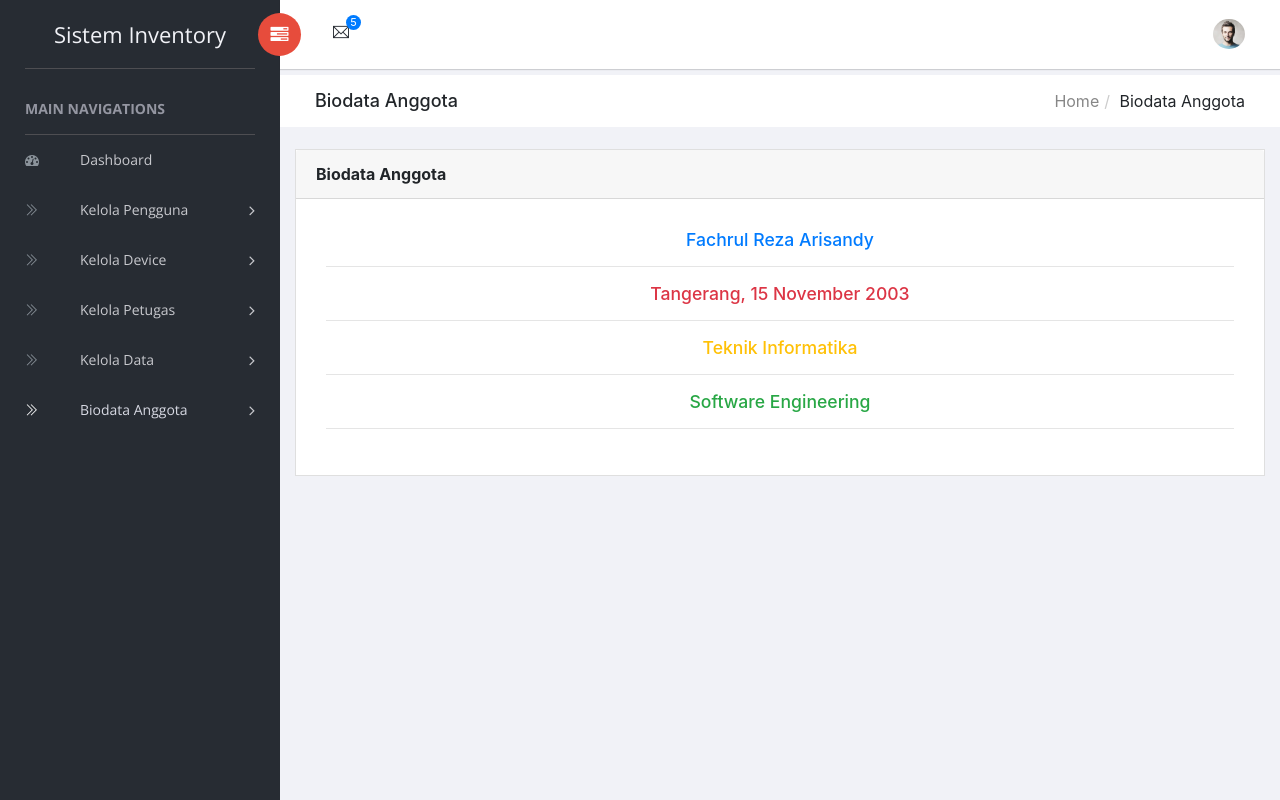
After one commit to global-institute/main-page, a PHP site: page /main-page/Reza.php in a window 1280 px wide. The commit adds this page. Run offline with PHP 8.4, Linux system fonts and the light colour scheme; a user stored in the database is signed in; data comes from the database, SQL or seed files in the repository; some libraries are stand-ins or nearby versions.

Commit message:
add file reza

```diff
--- /dev/null
+++ b/Reza.php
@@ -0,0 +1,67 @@
+<?php
+session_start();
+require 'config.php';
+$page = "biodata";
+include 'header.php';
+?>
+    <div class="breadcrumbs">
+        <div class="col-sm-4">
+            <div class="page-header float-left">
+                <div class="page-title">
+                    <h1>Biodata Anggota</h1>
+                </div>
+            </div>
+        </div>
+		<div class="col-sm-8">
+			<div class="page-header float-right">
+				<div class="page-title">
+					<ol class="breadcrumb text-right">
+						<li class="breadcrumb-item"><a href="index.php">Home</a></li>
+                        <li class="active">Biodata Anggota</li>
+                    </ol>
+                </div>
+            </div>
+        </div>
+    </div>
+	<div class="content mt-3">
+        <div class="animated fadeIn">
+            <div class="row">
+                <div class="col-lg-12">
+                    <div class="card">
+                        <div class="card-header">
+                            <strong class="card-title">Biodata Anggota</strong>
+                        </div>
+                        <div class="card-body">
+                            <!-- Credit Card -->
+                            <div id="pay-invoice">
+                                <div class="card-body">
+                                    <div class="card-title">
+                                        <h4 class="text-center text-primary">Fachrul Reza Arisandy</h4>
+                                        <hr>
+                                        <h4 class="text-center text-danger">Tangerang, 15 November 2003</h4>
+                                        <hr>
+                                        <h4 class="text-center text-warning">Teknik Informatika</h4>
+                                        <hr>
+                                        <h4 class="text-center text-success">Software Engineering</h4>
+                                    </div>
+                                    <hr>
+                                </div>
+                            </div>
+                        </div>
+                    </div><!-- .card -->
+                </div><!--/.col-->
+            </div>
+        </div>
+    </div>
+    <script src="<?php echo $base_link; ?>vendors/datatables.net/js/jquery.dataTables.min.js"></script>
+    <script src="<?php echo $base_link; ?>vendors/datatables.net-bs4/js/dataTables.bootstrap4.min.js"></script>
+    <script src="<?php echo $base_link; ?>vendors/datatables.net-buttons/js/dataTables.buttons.min.js"></script>
+    <script src="<?php echo $base_link; ?>vendors/datatables.net-buttons-bs4/js/buttons.bootstrap4.min.js"></script>
+    <script src="<?php echo $base_link; ?>vendors/jszip/dist/jszip.min.js"></script>
+    <script src="<?php echo $base_link; ?>vendors/pdfmake/build/pdfmake.min.js"></script>
+    <script src="<?php echo $base_link; ?>vendors/pdfmake/build/vfs_fonts.js"></script>
+    <script src="<?php echo $base_link; ?>vendors/datatables.net-buttons/js/buttons.html5.min.js"></script>
+    <script src="<?php echo $base_link; ?>vendors/datatables.net-buttons/js/buttons.print.min.js"></script>
+    <script src="<?php echo $base_link; ?>vendors/datatables.net-buttons/js/buttons.colVis.min.js"></script>
+    <script src="<?php echo $base_link; ?>assets/js/init-scripts/data-table/datatables-init.js"></script>
+</body>
--- a/header.php
+++ b/header.php
@@ -160,7 +160,7 @@ $identitas_jabatan_pengunjung = $data_identitas_pengunjung['jabatan'];
                     ?>
                         <a href="#" class="dropdown-toggle" data-toggle="dropdown" aria-haspopup="true" aria-expanded="false"> <i class="menu-icon ti-angle-double-right"></i>Biodata Anggota</a>
                         <ul class="sub-menu children dropdown-menu">
-                            <li><i class="menu-icon ti-user"></i><a href="<?php echo $base_link; ?>fachrul.php">Fachrul Reza</a></li>
+                            <li><i class="menu-icon ti-user"></i><a href="<?php echo $base_link; ?>Reza.php">Fachrul Reza</a></li>
                             <li><i class="menu-icon ti-user"></i><a href="<?php echo $base_link; ?>yohannes.php">Yohannes Petrick</a></li>
                             <li><i class="menu-icon ti-user"></i><a href="<?php echo $base_link; ?>william.php">William Chico</a></li>
                             <li><i class="menu-icon ti-user"></i><a href="<?php echo $base_link; ?>eka.php">Muhammad Eka</a></li>
```
